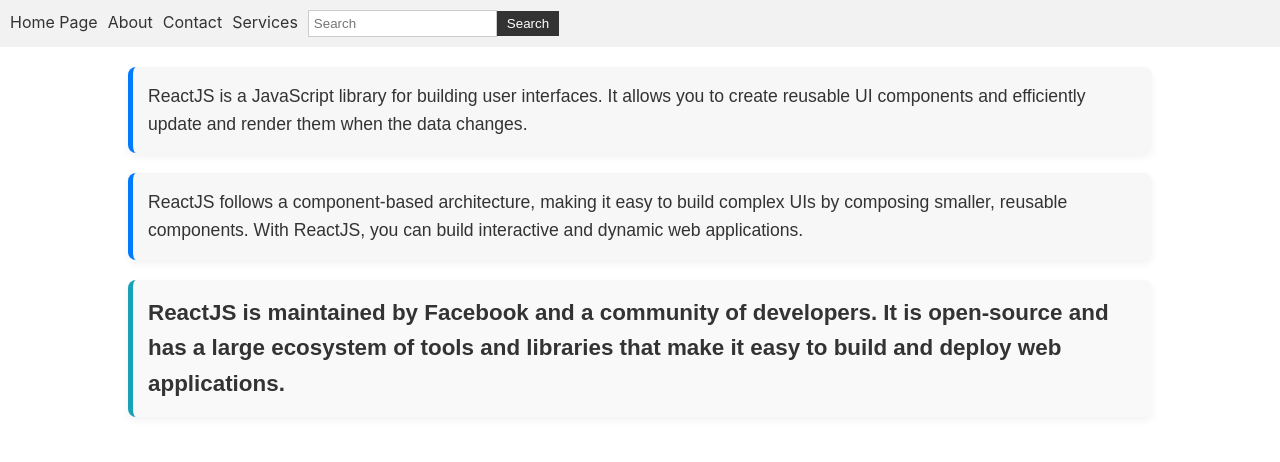
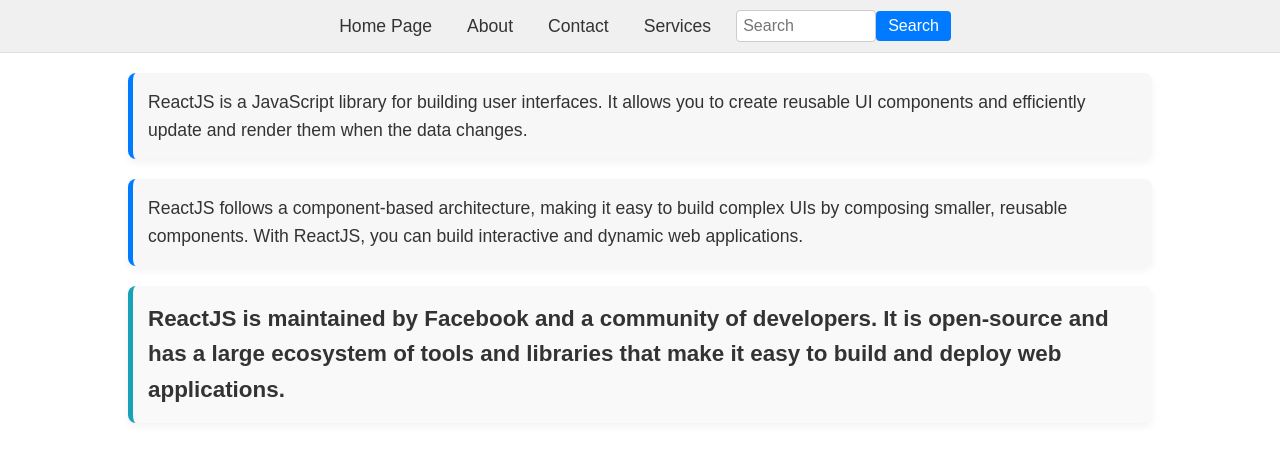
Before and after one commit to PriyanshK09/K22JA-ReactJS, a React (Create React App) app in the folder first/: page / in a window 1280 px wide. Shown: the top 462 px of the page. Built offline with nearby package versions, Linux system fonts and the light colour scheme.

Commit message:
chore: Update Navigation component and Navigation.css

```diff
--- a/first/src/Navigation.css
+++ b/first/src/Navigation.css
@@ -1,35 +1,83 @@
-/* Navigation.css */
-
-nav {
-    background-color: #f2f2f2;
-    padding: 10px;
-}
-
-ul {
-    list-style-type: none;
+/* Basic reset */
+* {
     margin: 0;
     padding: 0;
-}
+    box-sizing: border-box;
+  }
 
-li {
-    display: inline;
-    margin-right: 10px;
-}
+  /* Minimal styling for the navigation bar */
+  nav {
+    background-color: #f0f0f0;
+    padding: 10px 0;
+    border-bottom: 1px solid #ddd;
+    position: sticky;
+    top: 0;
+    z-index: 1000;
+  }
 
-a {
+  /* Flexbox to center the items and space them evenly */
+  nav ul {
+    list-style: none;
+    display: flex;
+    justify-content: center;
+    align-items: center;
+    gap: 15px;
+  }
+
+  /* Minimal styling for the links */
+  nav ul li a {
+    font-family: 'Arial', sans-serif;
+    color: #333;
     text-decoration: none;
-    color: #333;
-}
+    font-size: 1.1rem;
+    padding: 8px 10px;
+    transition: color 0.3s ease, border-bottom 0.3s ease;
+    border-bottom: 2px solid transparent;
+  }
 
-input[type="text"] {
-    padding: 5px;
+  /* Hover effect with subtle color change */
+  nav ul li a:hover {
+    color: #007bff;
+    border-bottom: 2px solid #007bff;
+  }
+
+  /* Styling for the search input */
+  nav ul li input[type="text"] {
+    padding: 6px;
+    border-radius: 4px;
     border: 1px solid #ccc;
-}
+    font-size: 1rem;
+    width: 140px;
+    transition: border-color 0.3s ease;
+  }
 
-button {
-    padding: 5px 10px;
-    background-color: #333;
-    color: #fff;
+  /* Focus effect for search input */
+  nav ul li input[type="text"]:focus {
+    border-color: #007bff;
+    outline: none;
+  }
+
+  /* Styling for the search button */
+  nav ul li button {
+    padding: 6px 12px;
+    background-color: #007bff;
+    color: white;
     border: none;
+    border-radius: 4px;
     cursor: pointer;
-}
+    transition: background-color 0.3s ease;
+    font-size: 1rem;
+  }
+
+  /* Hover effect for the search button */
+  nav ul li button:hover {
+    background-color: #0056b3;
+  }
+
+  /* Minimal responsive design */
+  @media (max-width: 768px) {
+    nav ul {
+      flex-direction: column;
+      gap: 10px;
+    }
+  }
--- a/first/src/Navigation.jsx
+++ b/first/src/Navigation.jsx
@@ -13,6 +13,7 @@
             <a href="/about">{props.about}</a>
           </li>
           <li>
+            {/* Default Prop Example */}
             <a href="/contact">{props.contact}</a>
           </li>
           <li>
--- a/first/src/index.js
+++ b/first/src/index.js
@@ -31,7 +31,7 @@
 
 ReactDOM.render(
   <>
-    <Navigation home="Home Page" about="About" contact="Contact" services="Services" />
+    <Navigation home="Home Page" about="About" services="Services" />
     <Paragraph content="ReactJS is a JavaScript library for building user interfaces. It allows you to create reusable UI components and efficiently update and render them when the data changes." />
     <SecondPara content="ReactJS follows a component-based architecture, making it easy to build complex UIs by composing smaller, reusable components. With ReactJS, you can build interactive and dynamic web applications." />
     <ThirdPara content="ReactJS is maintained by Facebook and a community of developers. It is open-source and has a large ecosystem of tools and libraries that make it easy to build and deploy web applications." />
```
